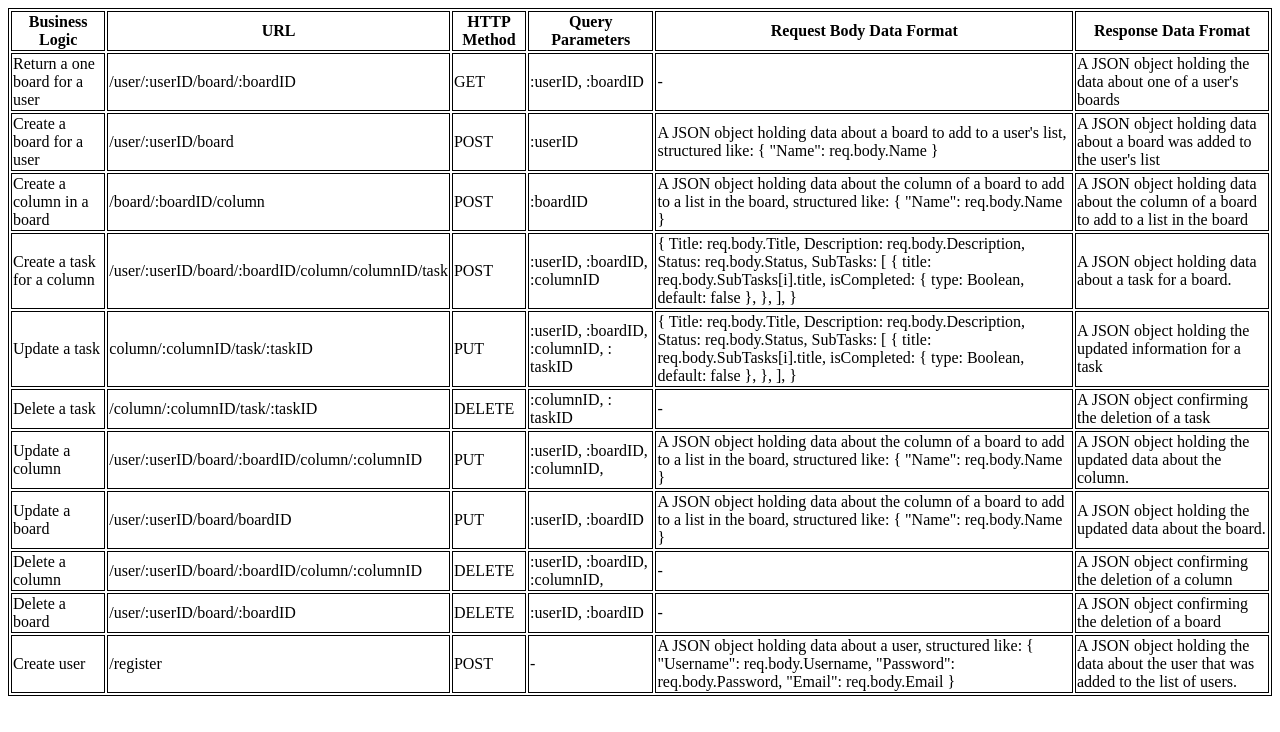
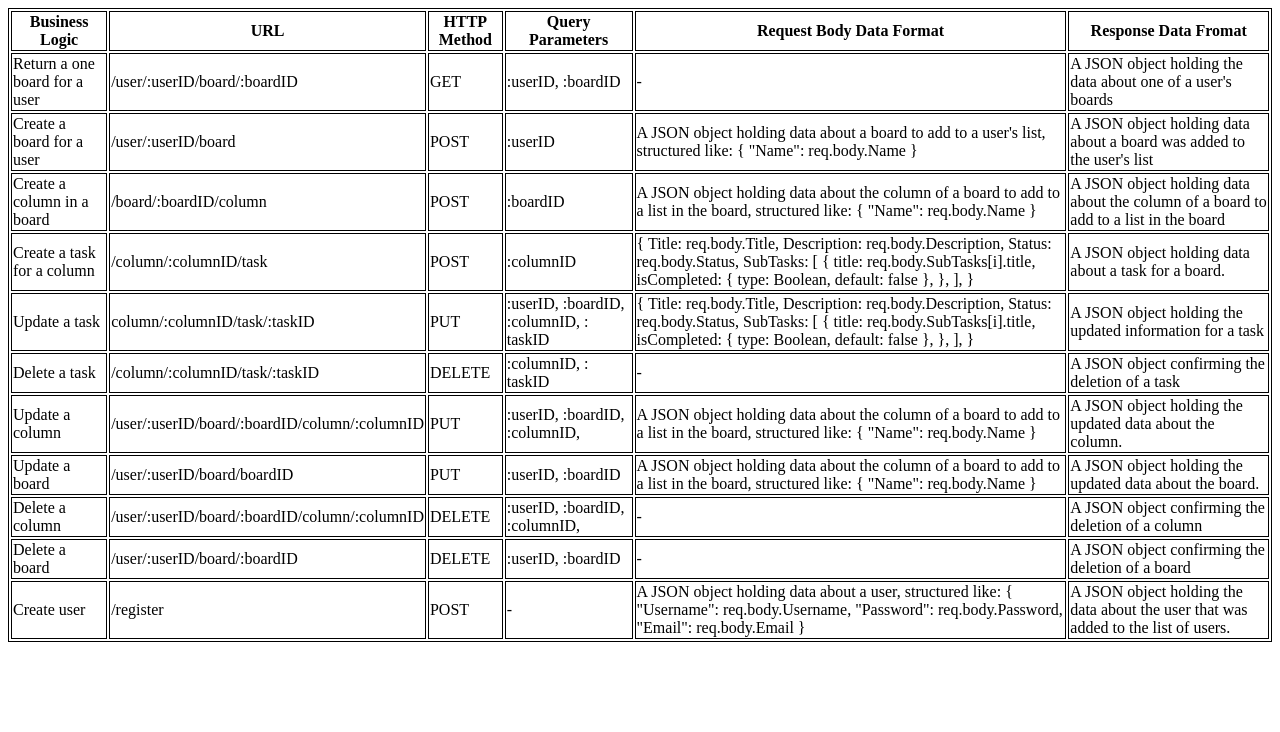
Before and after one commit to Nat-crit20/Kanban_API, a website: page docs/index.html in a window 1280 px wide. Drawn offline with Linux system fonts and the light colour scheme.

Commit message:
Updated doc for create task

```diff
--- a/docs/index.html
+++ b/docs/index.html
@@ -54,9 +54,9 @@
       </tr>
       <tr>
         <td>Create a task for a column</td>
-        <td>/user/:userID/board/:boardID/column/columnID/task</td>
+        <td>/column/:columnID/task</td>
         <td>POST</td>
-        <td>:userID, :boardID, :columnID</td>
+        <td>:columnID</td>
         <td>
           { Title: req.body.Title, Description: req.body.Description, Status:
           req.body.Status, SubTasks: [ { title: req.body.SubTasks[i].title,
```
